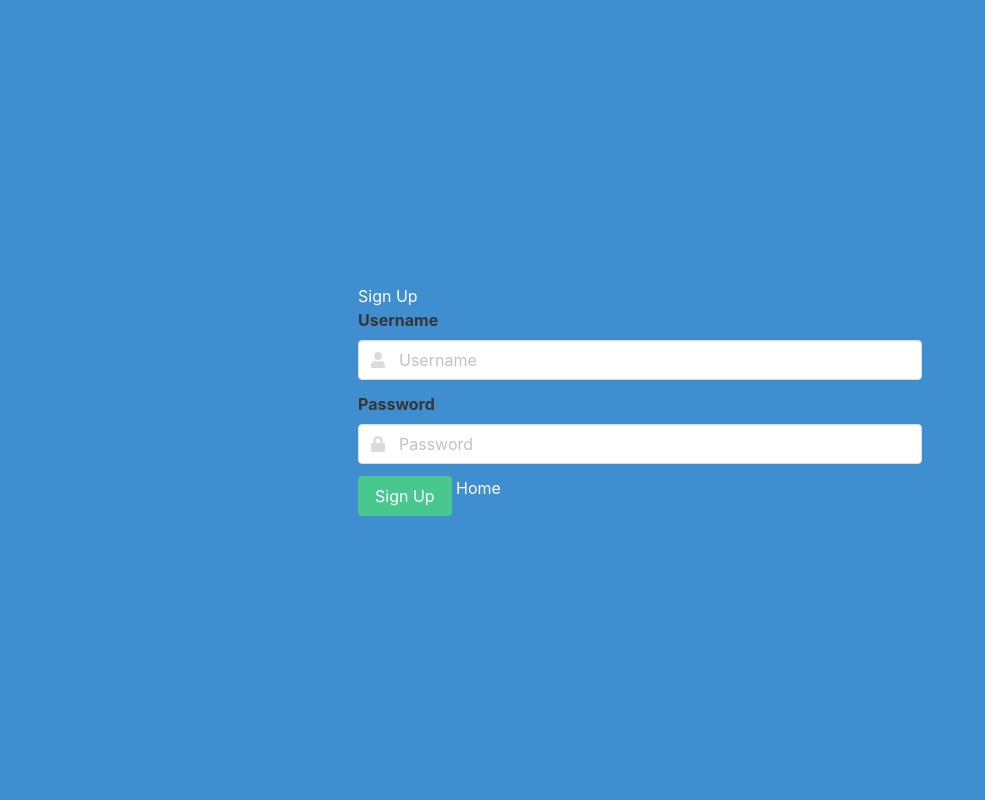
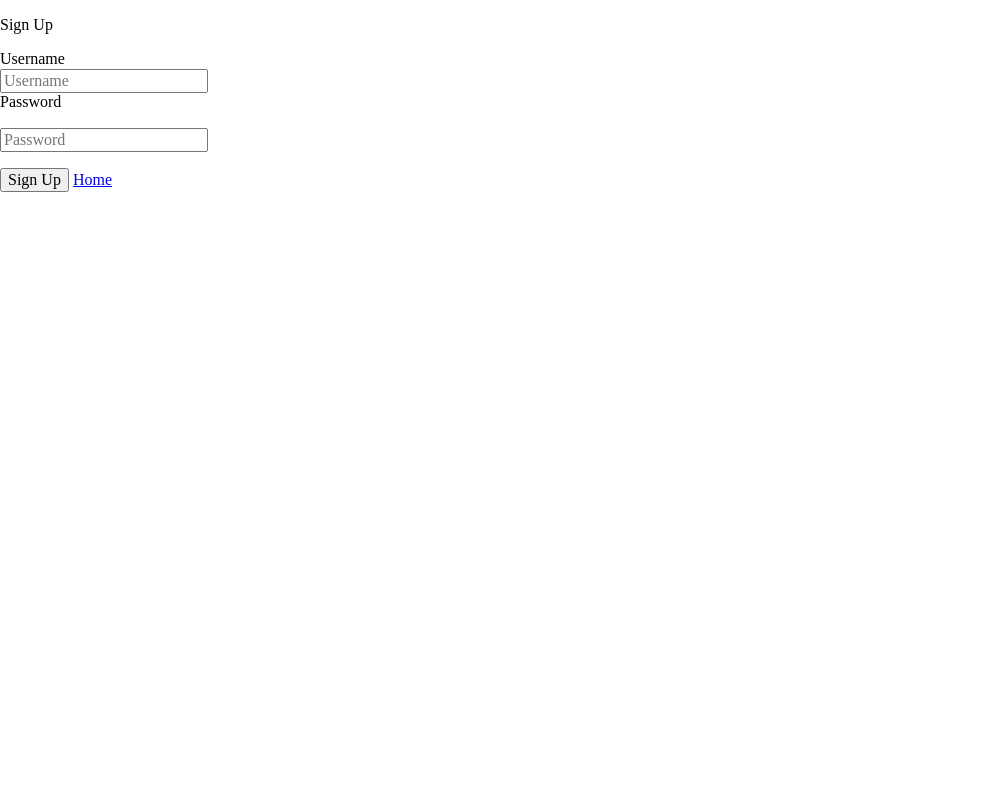
Before and after one commit to DmytroKhylko/todo_list_flask, a Flask app: page /signup in a window 1280 px wide. Shown: the whole page, without its empty margins (0-985 px from the left). Run offline with Flask 2, Linux system fonts and the light colour scheme; some libraries are stand-ins or nearby versions.

Commit message:
CSS wars v_2

```diff
--- a/src/templates/base.html
+++ b/src/templates/base.html
@@ -2,12 +2,11 @@
 <html>
     <head>
         <meta charset="utf-8" />
-        <link rel= "stylesheet" type= "text/css" href= "{{ url_for('static',filename='styles/main.css') }}">
-        <link rel="stylesheet" href="https://cdn.jsdelivr.net/npm/bulma@0.8.0/css/bulma.min.css">
+        <link rel="stylesheet" href="https://necolas.github.io/normalize.css/8.0.1/normalize.css">
+        <link rel="stylesheet" type="text/css" href="{{ url_for('static',filename='styles/main.css') }}">
 
         <meta name="viewport" content="width=device-width, initial-scale=1">
         <title>{% block title %}{% endblock %}</title>
-        <script defer src="https://use.fontawesome.com/releases/v5.3.1/js/all.js"></script>
     </head>
 
     <body>
--- a/src/templates/signup.html
+++ b/src/templates/signup.html
@@ -4,12 +4,11 @@
 {% endblock %}
 
 {% block content %}
-  <section class="hero is-info is-fullheight">
-    <div class="hero-body">
-      <div class="container">
-        <div class="columns is-centered">
-          <div class="column is-half">
-
+  <section>
+    <div>
+      <div>
+        <div>
+          <div>
             {% with messages = get_flashed_messages(with_categories=true) %}
               {% if messages %}
                 {% for category, message in messages %}
@@ -21,27 +20,27 @@
             {% endwith %}
             <p>Sign Up</p>
             <form method="POST">
-              <div class="field">
-                <label class="label">Username</label>
-                <div class="control has-icons-left has-icons-right">
+              <div>
+                <label>Username</label>
+                <div>
                   <input class="input" type="text" name="username" placeholder="Username">
-                  <span class="icon is-small is-left">
-                    <i class="fas fa-user"></i>
+                  <span>
+                    <i></i>
                   </span>
                 </div>
               </div>
-              <div class="field">
-                <label class="label">Password</label>
-                <p class="control has-icons-left">
+              <div>
+                <label>Password</label>
+                <p>
                   <input class="input" type="password" name="password" placeholder="Password">
-                  <span class="icon is-small is-left">
-                    <i class="fas fa-lock"></i>
+                  <span>
+                    <i></i>
                   </span>
                 </p>
               </div>
-              <div class="field">
-                <p class="control">
-                    <button type="submit" class="button is-success">
+              <div>
+                <p>
+                    <button type="submit">
                         Sign Up
                     </button>
                     <a href='/'>
```
Also changed, not shown: src/templates/login.html (+18 -18 lines), src/templates/tasks.html (+7 -7 lines), src/templates/update.html (+4 -13 lines).
